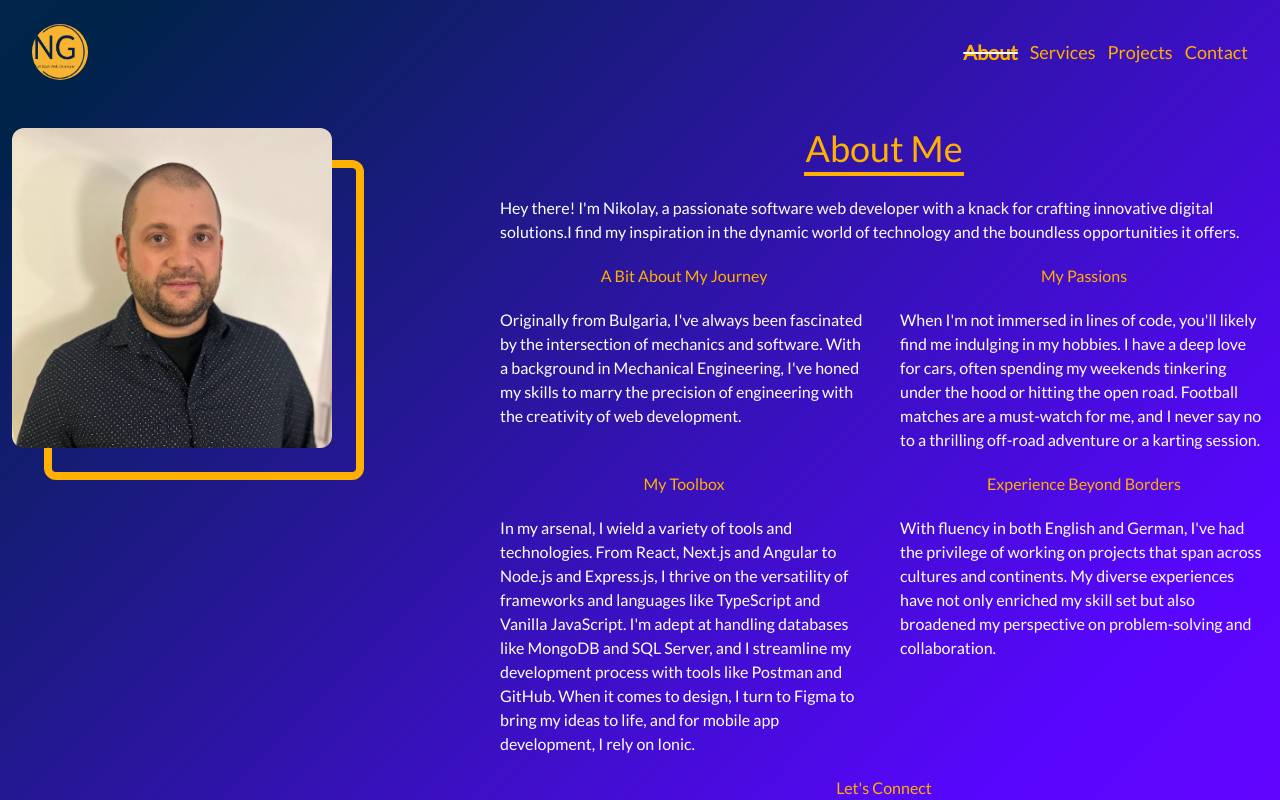
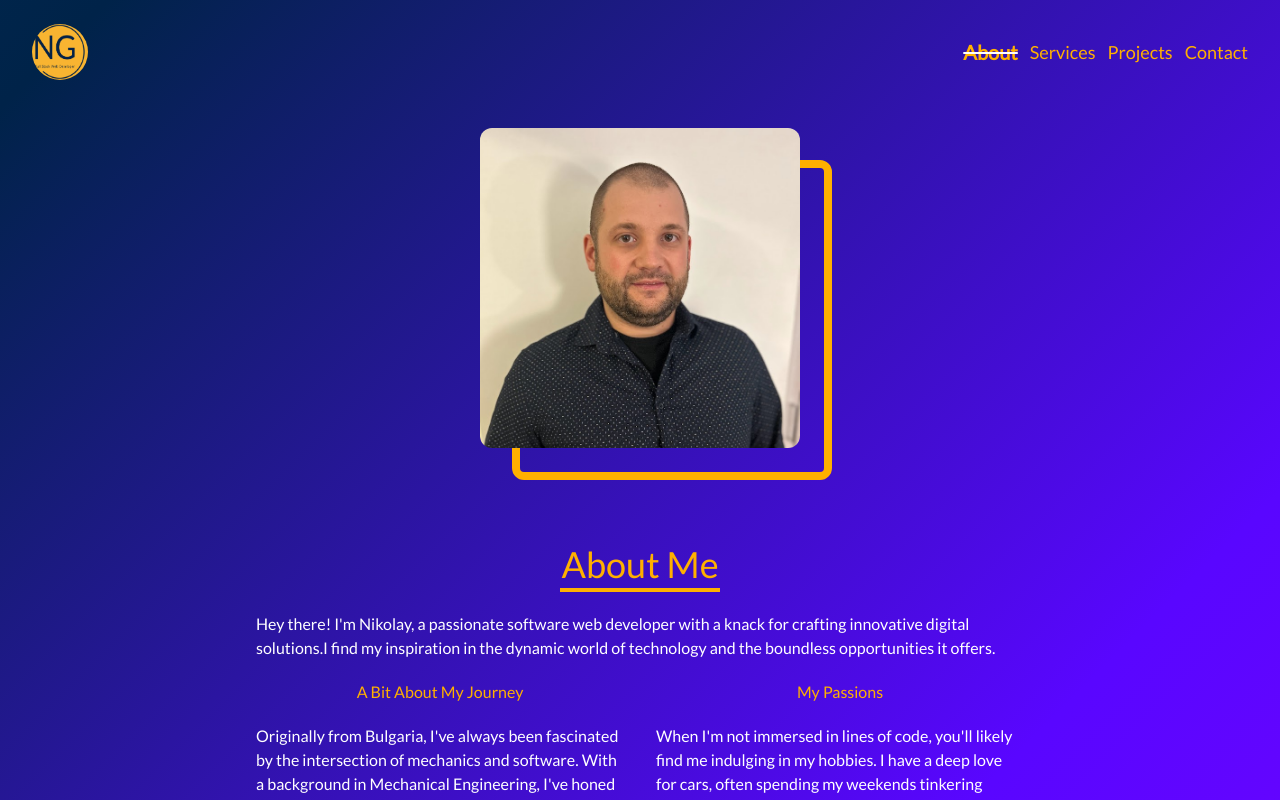
Before and after one commit to Nikolay-Gavazov/MyWebPage, a Next.js app: page /about in a window 1280 px wide. Shown: the top 800 px of the page. Built offline with nearby package versions, Linux system fonts and the light colour scheme.

Commit message:
Update page.tsx

```diff
--- a/src/app/about/page.tsx
+++ b/src/app/about/page.tsx
@@ -5,7 +5,7 @@
   return (
     <>
       <section className="">
-        <div className="flex justify-center gap-36">
+        <div className="about-wrapper flex justify-center gap-36">
           <div className="image-wrapper h-80 w-80  relative mt-20">
             <div className="image-border h-80 w-80 absolute top-8 left-8 border-8 rounded-xl -z-50 border-[#ffb000]"></div>
             <div className="h-80 w-80 overflow-hidden rounded-xl">
```
